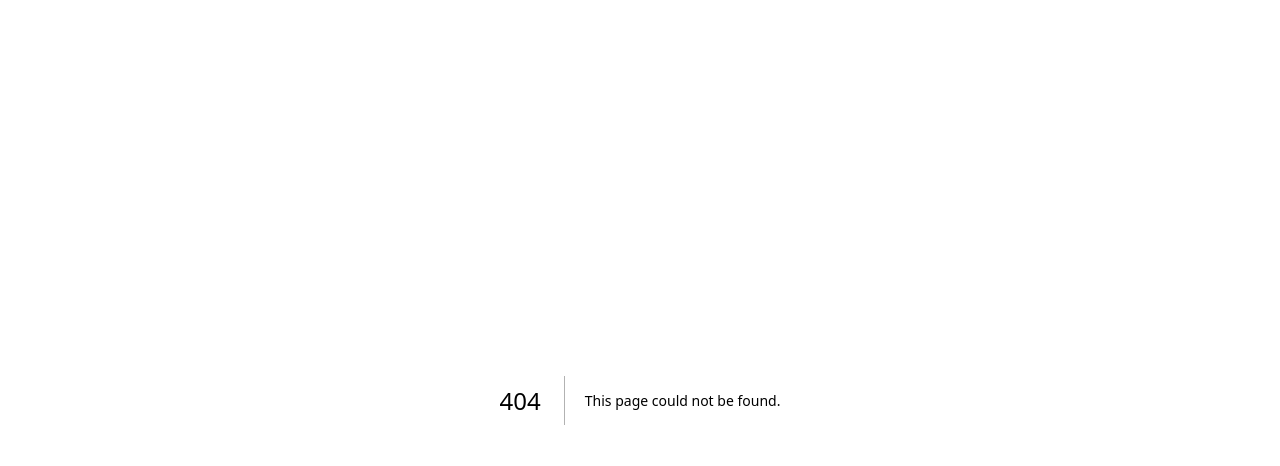
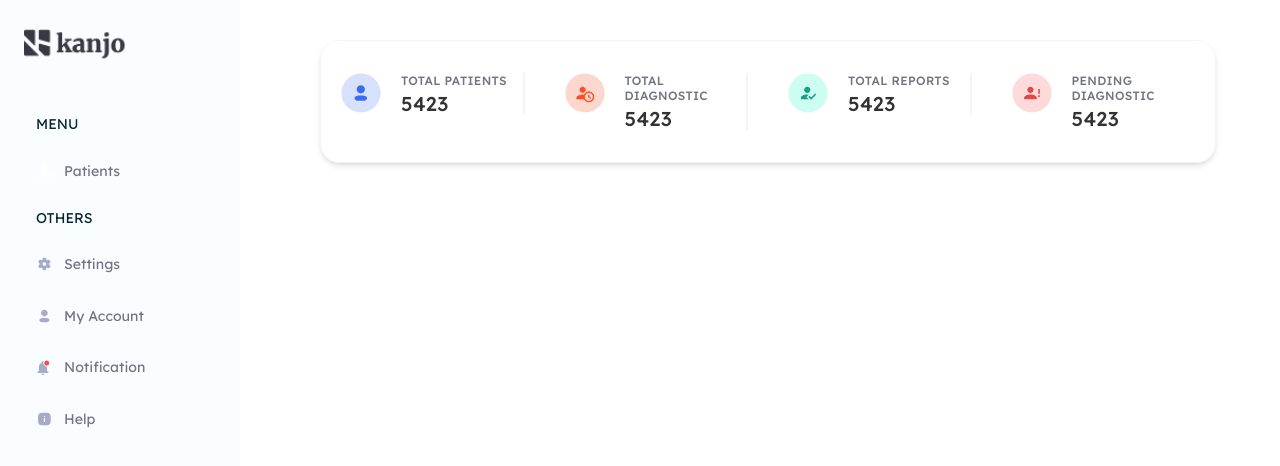
Before and after one commit to shabazs453/kanjocopy, a Next.js app: page /dashboard in a window 1280 px wide. Before the commit this address had no page. Shown: the top 466 px of the page. Built offline with nearby package versions, Linux system fonts and the light colour scheme.

Commit message:
dashboard page, sidebar, and stats bar

```diff
--- /dev/null
+++ b/src/components/sidebar.js
@@ -0,0 +1,94 @@
+"use client";
+
+import Link from "next/link";
+
+const sidebarItems = [
+  {
+    label: "Menu",
+    subItems: [
+      {
+        label: "Patients",
+        iconSrc: "/icons/personAddWhiteIcon.svg",
+        to: "/patiens",
+      },
+    ],
+  },
+  {
+    label: "Others",
+    subItems: [
+      {
+        label: "Settings",
+        iconSrc: "/icons/settingsIcon.svg",
+        to: "/settings",
+      },
+      {
+        label: "My Account",
+        iconSrc: "/icons/personIcon.svg",
+        to: "/my-account",
+      },
+      {
+        label: "Notification",
+        iconSrc: "/icons/notificationBellIcon.svg",
+        to: "/notifications",
+      },
+      {
+        label: "Help",
+        iconSrc: "/icons/infoIcon.svg",
+        to: "/help",
+      },
+    ],
+  },
+  // Other menu items can be added here if needed
+];
+
+const Sidebar = () => {
+  return (
+    <div
+      id="application-sidebar"
+      className="hs-overlay hs-overlay-open:translate-x-0 -translate-x-full transition-all duration-300 transform hidden fixed top-0 left-0 bottom-0 z-[60] w-[15rem] bg-gray-100 border-r border-gray-200 pt-7 pb-10 overflow-y-auto scrollbar-y lg:block lg:translate-x-0 lg:right-auto lg:bottom-0 dark:scrollbar-y dark:bg-gray-800 dark:border-gray-700"
+    >
+      <div className=" w-[15rem]  text-grey flex flex-col items-end px-6">
+        <div className=" w-full flex justify-start">
+          <a
+            className="flex-none text-xl font-semibold dark:text-white"
+            href="#"
+            aria-label="Brand"
+          >
+            <img
+              className=" w-[6.88rem] h-[2.12rem] object-cover"
+              alt=""
+              src="/images/companyLogo.png"
+            />
+          </a>
+        </div>
+        <nav className="mt-[2rem] w-[12.5rem] h-full font-px text-[0.88rem]">
+          {sidebarItems &&
+            sidebarItems.length > 0 &&
+            sidebarItems.map((sidebarItem, index) => (
+              <>
+                <div className=" ml-[1.25rem] my-4 text-gray-200 uppercase">
+                  {sidebarItem.label}
+                </div>
+                {sidebarItem.subItems.length > 0 &&
+                  sidebarItem.subItems.map((subItem, index) => (
+                    <Link
+                      href={subItem.to}
+                      className="text-grey w-full pl-[1.25rem] py-[0.8rem] flex items-center my-2 rounded-md hover:bg-royalblue-100 hover:text-white cursor-pointer "
+                    >
+                      <img
+                        className=" h-[1rem] w-[1rem]  max-w-full overflow-hidden max-h-full"
+                        alt=""
+                        src={subItem.iconSrc}
+                      />
+                      <div className="flex-1 ml-3">{subItem.label}</div>
+                    </Link>
+                  ))}
+              </>
+            ))}
+        </nav>
+      </div>
+    </div>
+  );
+};
+
+export default Sidebar;
--- /dev/null
+++ b/src/components/statsBar/statisticBar.js
@@ -0,0 +1,51 @@
+import StatisticCard from "./statisticCard";
+
+const statisticData = [
+  {
+    imageSrc: "/icons/profileAvatar.svg",
+    label: "Total Patients",
+    count: "5423",
+  },
+  {
+    imageSrc: "/icons/profileWaitingAvatar.svg",
+    label: "Total Diagnostic",
+    count: "5423",
+  },
+  {
+    imageSrc: "/icons/profileSuccess.svg",
+    label: "Total Reports",
+    count: "5423",
+  },
+  {
+    imageSrc: "/icons/profilePendingAvatar.svg",
+    label: "Pending Diagnostic",
+    count: "5423",
+  },
+];
+
+const StatisticBar = () => {
+  return (
+    <>
+      {/* Card Section */}
+      <div className="max-w-[85rem] px-4  sm:px-6 lg:px-8  mx-auto ">
+        {/* Grid */}
+        <div className="grid md:grid-cols-4 border border-solid border-slate-100 shadow-md rounded-xl overflow-hidden ">
+          {statisticData &&
+            statisticData.length > 0 &&
+            statisticData.map((stats, index) => (
+              <StatisticCard
+                imageSrc={stats.imageSrc}
+                heading={stats.label}
+                count={stats.count}
+                borderRight= {index !== statisticData.length - 1 ? 'border-r-2 border-solid border-slate-100' : ''}
+              />
+            ))}
+        </div>
+        {/* End Grid */}
+      </div>
+      {/* End Card Section */}
+    </>
+  );
+};
+
+export default StatisticBar;
--- /dev/null
+++ b/src/components/statsBar/statisticCard.js
@@ -0,0 +1,28 @@
+"use client"
+
+const StatisticCard = ({imageSrc, heading, count, borderRight}) => {
+  return (
+    <a
+            className="block p-4 md:py-8 md:px-5 relative bg-white hover:bg-gray-50 before:absolute before:top-0 before:left-0 before:w-full before:h-px md:before:w-px md:before:h-full before:bg-gray-200 before:first:bg-transparent dark:bg-slate-900 dark:hover:bg-slate-800 dark:before:bg-gray-700"
+            href="#"
+          >
+            <div className={`flex md:grid lg:flex gap-y-3 gap-x-5 ${borderRight}`}>
+              <img
+                className="flex-shrink-0 w-10 h-10 text-gray-500"
+                src={imageSrc}
+                />
+              <div className="grow">
+                <p className="text-xs uppercase tracking-wide font-medium text-grey">
+                  {heading}
+                </p>
+                <h3 className="mt-1 text-xl sm:text-2xl  text-darkslategray-200 tracking-[0.5px] leading-[1.44rem] font-medium">
+                  {count}
+                </h3>
+
+              </div>
+            </div>
+          </a>
+  )
+}
+
+export default StatisticCard
--- /dev/null
+++ b/src/pages/dashboard.js
@@ -0,0 +1,88 @@
+import Sidebar from "@/components/sidebar";
+import StatisticBar from "@/components/statsBar/statisticBar";
+
+const dashboard = () => {
+  return (
+    <>
+      {/* ========== MAIN CONTENT ========== */}
+      {/* Sidebar Toggle */}
+      <div className="sticky top-0 inset-x-0 z-20 bg-white border-y px-4 sm:px-6 md:px-8 lg:hidden dark:bg-gray-800 dark:border-gray-700">
+        <div className="flex items-center py-4">
+          {/* Navigation Toggle */}
+          <button
+            type="button"
+            className="text-gray-500 hover:text-gray-600"
+            data-hs-overlay="#application-sidebar"
+            aria-controls="application-sidebar"
+            aria-label="Toggle navigation"
+          >
+            <span className="sr-only">Toggle Navigation</span>
+            <svg
+              className="w-5 h-5"
+              width={16}
+              height={16}
+              fill="currentColor"
+              viewBox="0 0 16 16"
+            >
+              <path
+                fillRule="evenodd"
+                d="M2.5 12a.5.5 0 0 1 .5-.5h10a.5.5 0 0 1 0 1H3a.5.5 0 0 1-.5-.5zm0-4a.5.5 0 0 1 .5-.5h10a.5.5 0 0 1 0 1H3a.5.5 0 0 1-.5-.5zm0-4a.5.5 0 0 1 .5-.5h10a.5.5 0 0 1 0 1H3a.5.5 0 0 1-.5-.5z"
+              />
+            </svg>
+          </button>
+          {/* End Navigation Toggle */}
+          {/* Breadcrumb */}
+          <ol
+            className="ml-3 flex items-center whitespace-nowrap min-w-0"
+            aria-label="Breadcrumb"
+          >
+            <li className="flex items-center text-sm text-gray-800 dark:text-gray-400">
+              Application Layout
+              <svg
+                className="flex-shrink-0 mx-3 overflow-visible h-2.5 w-2.5 text-gray-400 dark:text-gray-600"
+                width={16}
+                height={16}
+                viewBox="0 0 16 16"
+                fill="none"
+                xmlns="http://www.w3.org/2000/svg"
+              >
+                <path
+                  d="M5 1L10.6869 7.16086C10.8637 7.35239 10.8637 7.64761 10.6869 7.83914L5 14"
+                  stroke="currentColor"
+                  strokeWidth={2}
+                  strokeLinecap="round"
+                />
+              </svg>
+            </li>
+            <li
+              className="text-sm font-semibold text-gray-800 truncate dark:text-gray-400"
+              aria-current="page"
+            >
+              Dashboard
+            </li>
+          </ol>
+          {/* End Breadcrumb */}
+        </div>
+      </div>
+      {/* End Sidebar Toggle */}
+      {/* Sidebar */}
+
+      <Sidebar />
+
+      {/* End Sidebar */}
+      {/* Content */}
+      <div className="w-full pt-10 px-4 sm:px-6 md:px-8 lg:pl-72">
+        {/* Page Heading */}
+        <header>
+          <StatisticBar />
+
+        </header>
+        {/* End Page Heading */}
+      </div>
+      {/* End Content */}
+      {/* ========== END MAIN CONTENT ========== */}
+    </>
+  );
+};
+
+export default dashboard;
--- a/src/pages/login.js
+++ b/src/pages/login.js
@@ -1,4 +1,4 @@
-import LoginForm from "@/components/LoginForm";
+import LoginForm from "@/components/loginForm";
 import Image from "next/image";
 
 export default function Login() {
@@ -42,7 +42,7 @@ export default function Login() {
           <img
             className="relative  h-[2.12rem] object-cover"
             alt=""
-            src="/images/image-13@2x.png"
+            src="/images/companyLogo.png"
           />
         </div>
 
--- a/src/styles/globals.css
+++ b/src/styles/globals.css
@@ -5,6 +5,7 @@
 @tailwind utilities;
 body {
   @apply leading-[normal] m-0;
+  @apply font-px;
 }
 
 a{
```
Also changed, not shown: public/icons/notificationBellIcon.svg (renamed from public/icons/account-info.svg), public/images/companyLogo.png (renamed from public/images/image-13@2x.png).
